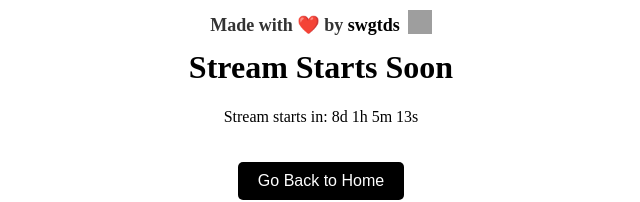
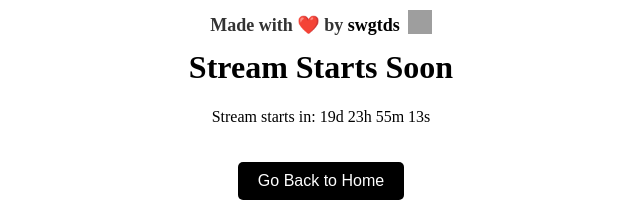
Before and after one commit to swgtds/byteball, a React (Create React App) app in the folder frontend/: page /coming-soon in a window 1280 px wide. Shown: the top 202 px of the page, without its empty margins (319-959 px from the left). Built offline with nearby package versions, Linux system fonts and the light colour scheme; grey boxes are pictures that could not be loaded.

Commit message:
update: live stream time

```diff
--- a/frontend/src/pages/StreamComingSoonPage.tsx
+++ b/frontend/src/pages/StreamComingSoonPage.tsx
@@ -6,7 +6,7 @@ const StreamComingSoonPage: React.FC = () => {
   const navigate = useNavigate();
   const [timeLeft, setTimeLeft] = useState<string>('');
 
-  const streamStartTime = new Date("2024-12-14T05:40:00");
+  const streamStartTime = new Date("2024-12-26T04:30:00");
 
   useEffect(() => {
     const countdownInterval = setInterval(() => {
@@ -15,7 +15,7 @@ const StreamComingSoonPage: React.FC = () => {
 
       if (timeDiff <= 0) {
         clearInterval(countdownInterval);
-        navigate('/border-gavaskar-trophy-2024');
+        navigate('/live-streams');
       } else {
         const days = Math.floor(timeDiff / (1000 * 60 * 60 * 24));
         const hours = Math.floor((timeDiff % (1000 * 60 * 60 * 24)) / (1000 * 60 * 60));
```
